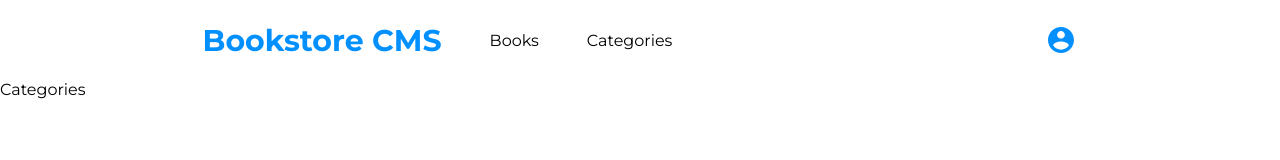
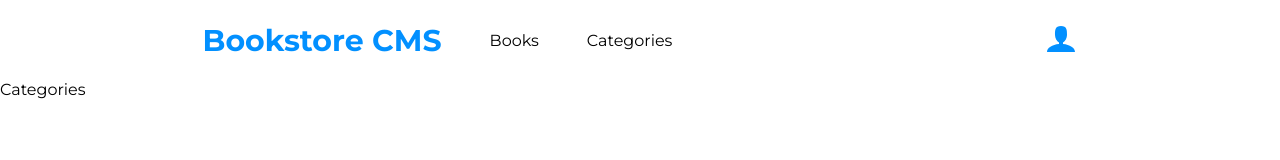
Before and after one commit to AbdelazizSoliman/bookstore, a React (Create React App) app: page /Categories in a window 1280 px wide. Shown: the top 160 px of the page. Built offline with nearby package versions, Linux system fonts and the light colour scheme.

Commit message:
Update the user icon as required, Make buttons more lighter

```diff
--- a/package.json
+++ b/package.json
@@ -3,6 +3,7 @@
   "version": "0.1.0",
   "private": true,
   "dependencies": {
+    "@react-icons/all-files": "^4.1.0",
     "@reduxjs/toolkit": "^1.9.5",
     "@testing-library/jest-dom": "^5.16.5",
     "@testing-library/react": "^13.4.0",
@@ -11,7 +12,7 @@
     "prop-types": "^15.8.1",
     "react": "^18.2.0",
     "react-dom": "^18.2.0",
-    "react-icons": "^4.9.0",
+    "react-icons": "^4.10.1",
     "react-redux": "^8.1.0",
     "react-router-dom": "^6.13.0",
     "react-scripts": "5.0.1",
--- a/src/components/Navbar.js
+++ b/src/components/Navbar.js
@@ -1,5 +1,7 @@
 import { NavLink } from 'react-router-dom';
-import { IoMdContact } from 'react-icons/io';
+// import { IoMdContact } from 'react-icons/io';
+// import { ImUser } from 'react-icons/ImUser'
+import { ImUser } from '@react-icons/all-files/im/ImUser';
 import styles from '../styles/Navbar.module.css';
 
 const links = [
@@ -20,7 +22,9 @@ const Navbar = () => (
         ))}
       </ul>
     </div>
-    <IoMdContact className={styles.icon} />
+    <div className="profile">
+      <ImUser className={styles.icon} />
+    </div>
   </nav>
 );
 export default Navbar;
--- a/src/styles/Book.module.css
+++ b/src/styles/Book.module.css
@@ -33,7 +33,9 @@
 }
 
 .author {
-  color: #0290ff;
+  /* color: #0290ff; */
+  color:rgba(2, 144, 255, 0.8)
+
 }
 
 .buttons {
@@ -46,7 +48,7 @@
   border: none;
   border-left: solid 1px rgba(128, 128, 128, 0.418);
   background-color: transparent;
-  color: #0290ff;
+  color:rgba(2, 144, 255, 0.8);
   padding: 0 1rem;
   cursor: pointer;
 }
```
Also changed, not shown: src/components/Book.js (+11 -0 lines), 1 other file (tests, documents, lock files or other folders).
